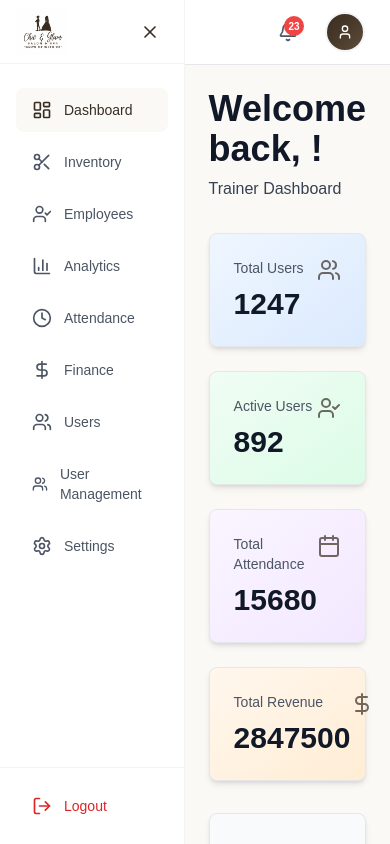
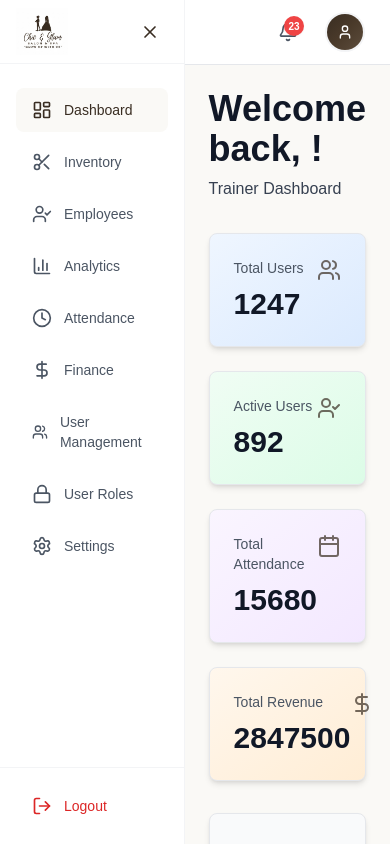
Before and after one commit to Noman107c/chic-glam, a Next.js app: page /dashboard in a window 390 px wide. Built offline with nearby package versions, Linux system fonts and the light colour scheme; no server answers; sample sign-in values are in the browser's storage.

Commit message:
implement responsive sidebar component with navigation links, logo, and logout functionality.

```diff
--- a/src/components/Sidebar.tsx
+++ b/src/components/Sidebar.tsx
@@ -36,8 +36,8 @@ const MENU_ITEMS = [
   { label: "Analytics", href: "/dashboard/analytics", icon: BarChart3 },
   { label: "Attendance", href: "/dashboard/attendance", icon: Clock },
   { label: "Finance", href: "/dashboard/finance", icon: DollarSign },
-  { label: "Users", href: "/dashboard/users", icon: Users },
-  { label: "User Management", href: "/dashboard/roles", icon: Users },
+  { label: "User Management", href: "/dashboard/users", icon: Users },
+  { label: "User Roles", href: "/dashboard/roles", icon: Lock },
   { label: "Settings", href: "/dashboard/settings", icon: Settings },
 ];
 
```
